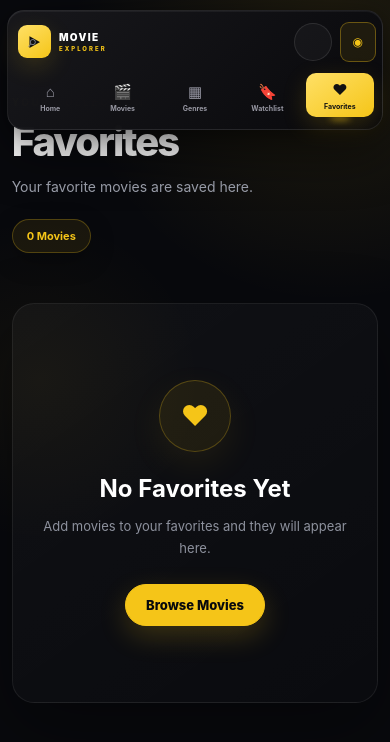
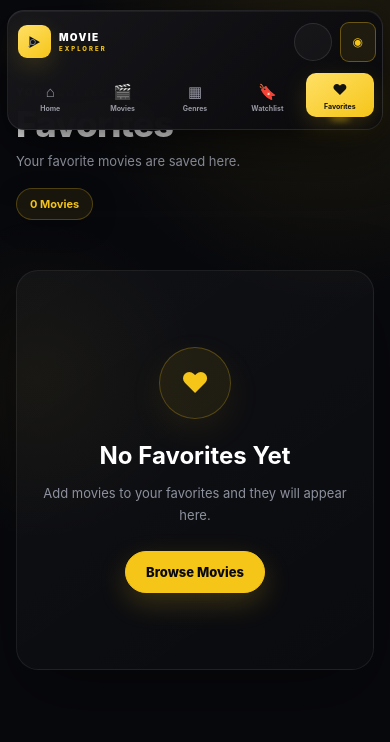
Before and after one commit to movie-explorer20/movie-explorer, a React (Vite) app: page /movie-explorer/favorites in a window 390 px wide. Shown: the top 742 px of the page. Built offline with nearby package versions, Linux system fonts and the light colour scheme; no server answers.

Commit message:
Fix mobile favorites and watchlist spacing

```diff
--- a/src/components/Favorites/Favorites.css
+++ b/src/components/Favorites/Favorites.css
@@ -5,6 +5,7 @@
 .favorites-page {
   min-height: 100vh;
   padding: 125px 5% 80px;
+
   background:
     radial-gradient(
       circle at 85% 5%,
@@ -17,6 +18,7 @@
       transparent 28%
     ),
     #08090d;
+
   color: #ffffff;
 }
 
@@ -31,6 +33,7 @@
   display: flex;
   align-items: flex-end;
   justify-content: space-between;
+
   gap: 30px;
 }
 
@@ -52,12 +55,13 @@
 
   font-size: clamp(42px, 5vw, 68px);
   font-weight: 800;
-  line-height: 0.98;
+  line-height: 1;
   letter-spacing: -2.5px;
 }
 
 .favorites-header p {
   max-width: 550px;
+
   margin: 18px 0 0;
 
   color: #9da1ad;
@@ -187,7 +191,6 @@
 
 .favorite-card:hover .favorite-poster img {
   transform: scale(1.08);
-
   filter: brightness(0.72);
 }
 
@@ -358,11 +361,9 @@
 
 .favorites-empty {
   width: min(650px, 100%);
-
   min-height: 450px;
 
   margin: 50px auto 0;
-
   padding: 55px 30px;
 
   display: flex;
@@ -508,31 +509,59 @@
 
 @media (max-width: 700px) {
   .favorites-page {
-    padding: 100px 3% 60px;
+    padding: 95px 4% 60px;
   }
 
   .favorites-header {
+    width: 100%;
+
     align-items: flex-start;
+
     flex-direction: column;
 
-    gap: 20px;
+    gap: 16px;
 
     margin-bottom: 30px;
   }
 
+  .favorites-label {
+    margin-bottom: 9px;
+
+    font-size: 10px;
+
+    letter-spacing: 2.5px;
+  }
+
   .favorites-header h1 {
-    font-size: clamp(38px, 10vw, 52px);
+    font-size: clamp(36px, 10vw, 50px);
 
-    letter-spacing: -2px;
+    line-height: 1;
+
+    letter-spacing: -1.5px;
   }
 
   .favorites-header p {
-    margin-top: 14px;
+    width: 100%;
+    max-width: 100%;
 
-    font-size: 14px;
+    margin-top: 12px;
+
+    font-size: 13px;
+
+    line-height: 1.6;
+  }
+
+  .favorites-total {
+    align-self: flex-start;
+
+    font-size: 11px;
+
+    padding: 9px 14px;
   }
 
   .favorites-grid {
+    width: 100%;
+
     grid-template-columns:
       repeat(3, minmax(0, 1fr));
 
@@ -545,6 +574,7 @@
 
   .favorite-info {
     padding-top: 10px;
+    gap: 7px;
   }
 
   .favorite-info h3 {
@@ -579,21 +609,29 @@
 
 @media (max-width: 480px) {
   .favorites-page {
-    padding-top: 90px;
+    padding: 88px 4% 50px;
   }
 
-  .favorites-label {
-    font-size: 10px;
-    letter-spacing: 2.5px;
+  .favorites-header {
+    gap: 14px;
+    margin-bottom: 26px;
   }
 
   .favorites-header h1 {
-    font-size: 40px;
+    font-size: 38px;
+
+    line-height: 1.05;
+
+    letter-spacing: -1px;
+  }
+
+  .favorites-header p {
+    font-size: 13px;
   }
 
   .favorites-total {
     font-size: 11px;
-    padding: 9px 14px;
+    padding: 8px 13px;
   }
 
   .favorites-grid {
@@ -608,7 +646,7 @@
   }
 
   .favorite-info {
-    gap: 7px;
+    gap: 6px;
   }
 
   .favorite-info h3 {
@@ -646,6 +684,15 @@
 ========================================= */
 
 @media (max-width: 360px) {
+  .favorites-page {
+    padding-left: 3%;
+    padding-right: 3%;
+  }
+
+  .favorites-header h1 {
+    font-size: 34px;
+  }
+
   .favorites-grid {
     gap: 18px 10px;
   }
@@ -680,3 +727,35 @@
     transition: none;
   }
 }
+@media (max-width: 480px) {
+  .favorites-page {
+    padding: 80px 16px 50px;
+  }
+
+  .favorites-header {
+    margin-bottom: 25px;
+    gap: 12px;
+  }
+
+  .favorites-label {
+    margin-bottom: 8px;
+    font-size: 10px;
+    letter-spacing: 2px;
+  }
+
+  .favorites-header h1 {
+    font-size: 36px;
+    line-height: 1.05;
+    letter-spacing: -1px;
+  }
+
+  .favorites-header p {
+    margin-top: 8px;
+    font-size: 13px;
+    line-height: 1.5;
+  }
+
+  .favorites-total {
+    margin-top: 5px;
+  }
+}
--- a/src/components/Watchlist/Watchlist.css
+++ b/src/components/Watchlist/Watchlist.css
@@ -1,8 +1,6 @@
-
 .watchlist-page {
   min-height: calc(100vh - 80px);
   padding: 70px 0 90px;
-
   background: #080808;
   color: #ffffff;
 }
@@ -18,11 +16,8 @@
 
 .watchlist-header span {
   display: block;
-
   margin-bottom: 8px;
-
   color: #f5c518;
-
   font-size: 11px;
   font-weight: 800;
   letter-spacing: 3px;
@@ -30,120 +25,173 @@
 
 .watchlist-header h1 {
   margin: 0 0 10px;
-
   font-size: clamp(36px, 5vw, 58px);
+  line-height: 1;
   letter-spacing: -1.5px;
 }
 
 .watchlist-header p {
   margin: 0;
-
   color: #858993;
-
   font-size: 14px;
+  line-height: 1.6;
 }
 
 .watchlist-count {
   margin-bottom: 18px;
-
   color: #777b86;
-
   font-size: 12px;
   font-weight: 600;
 }
 
 .watchlist-grid {
   display: grid;
-
-  grid-template-columns:
-    repeat(5, minmax(0, 1fr));
-
+  grid-template-columns: repeat(5, minmax(0, 1fr));
   gap: 18px;
 }
 
 .watchlist-empty {
   min-height: 360px;
-
   display: flex;
   flex-direction: column;
-
   align-items: center;
   justify-content: center;
-
   padding: 40px;
-
   border: 1px dashed rgba(255, 255, 255, 0.12);
   border-radius: 16px;
-
   background: #101115;
-
   text-align: center;
 }
 
 .empty-icon {
   width: 60px;
   height: 60px;
-
   margin-bottom: 18px;
-
   display: flex;
   align-items: center;
   justify-content: center;
-
   border-radius: 50%;
-
   background: rgba(245, 197, 24, 0.1);
-
   color: #f5c518;
-
   font-size: 30px;
 }
 
 .watchlist-empty h2 {
   margin: 0 0 10px;
-
   font-size: 24px;
 }
 
 .watchlist-empty p {
   max-width: 450px;
-
   margin: 0;
-
   color: #777b86;
-
   font-size: 14px;
   line-height: 1.7;
 }
 
+/* TABLET */
 @media (max-width: 1000px) {
   .watchlist-grid {
-    grid-template-columns:
-      repeat(4, minmax(0, 1fr));
+    grid-template-columns: repeat(4, minmax(0, 1fr));
   }
 }
 
-@media (max-width: 700px) {
+/* MOBILE */
+@media (max-width: 500px) {
   .watchlist-page {
-    padding: 50px 0 70px;
+    padding: 80px 16px 50px;
+  }
+
+  .watchlist-header {
+    margin-bottom: 25px;
+  }
+
+  .watchlist-header span {
+    margin-bottom: 8px;
+    font-size: 10px;
+    letter-spacing: 2px;
+  }
+
+  .watchlist-header h1 {
+    font-size: 36px;
+    line-height: 1.05;
+    letter-spacing: -1px;
+    margin-bottom: 8px;
+  }
+
+  .watchlist-header p {
+    font-size: 13px;
+    line-height: 1.5;
+  }
+
+  .watchlist-count {
+    margin-bottom: 15px;
   }
 
   .watchlist-grid {
-    grid-template-columns:
-      repeat(3, minmax(0, 1fr));
-
-    gap: 12px;
-  }
-}
-
-@media (max-width: 500px) {
-  .watchlist-grid {
-    grid-template-columns:
-      repeat(2, minmax(0, 1fr));
+    grid-template-columns: repeat(2, minmax(0, 1fr));
+    gap: 14px;
   }
 
   .watchlist-empty {
     min-height: 300px;
-    padding: 25px;
+    padding: 25px 16px;
   }
 }
+
+/* SMALL PHONE */
+@media (max-width: 500px) {
+  .watchlist-page {
+    padding: 90px 0 50px;
+  }
+
+  .watchlist-container {
+    width: 92%;
+  }
+
+  .watchlist-header {
+    margin-bottom: 25px;
+  }
+
+  .watchlist-header h1 {
+    font-size: 38px;
+    letter-spacing: -1px;
+  }
+
+  .watchlist-header p {
+    font-size: 13px;
+  }
+
+  .watchlist-grid {
+    grid-template-columns: repeat(2, minmax(0, 1fr));
+    gap: 16px 12px;
+  }
+
+  .watchlist-empty {
+    min-height: 300px;
+    padding: 25px 18px;
+  }
+
+  .watchlist-empty h2 {
+    font-size: 21px;
+  }
+
+  .watchlist-empty p {
+    font-size: 13px;
+  }
+}
+
+/* VERY SMALL PHONE */
+@media (max-width: 360px) {
+  .watchlist-page {
+    padding-top: 85px;
+  }
+
+  .watchlist-header h1 {
+    font-size: 34px;
+  }
+
+  .watchlist-grid {
+    gap: 14px 10px;
+  }
+}
```
